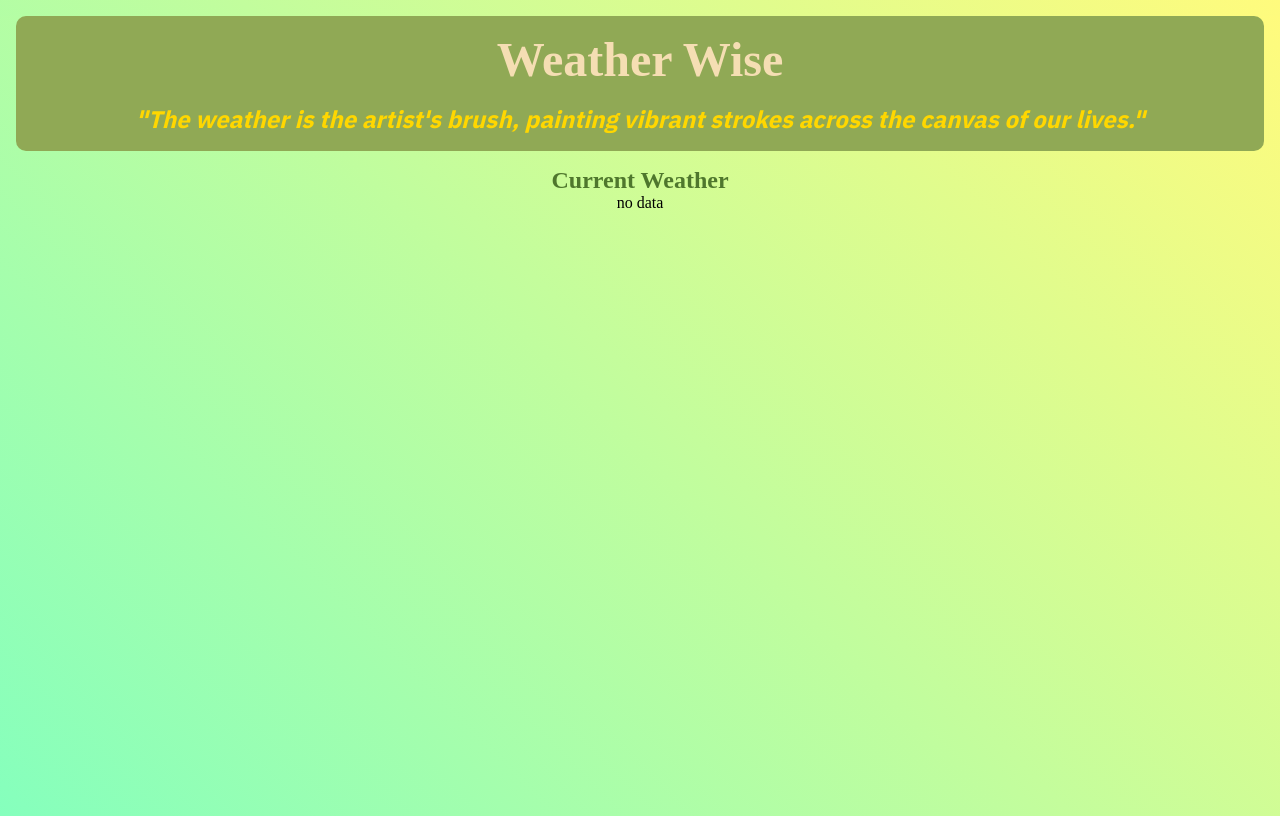
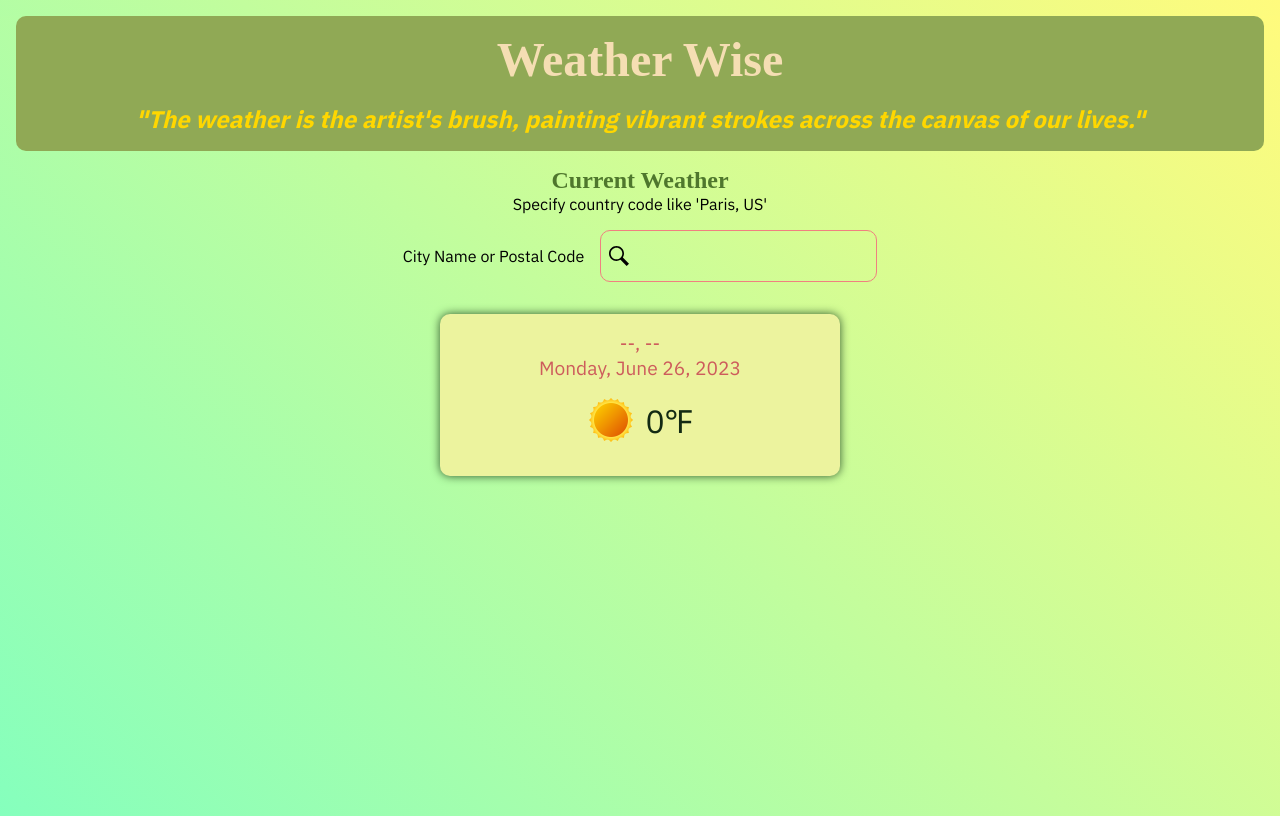
Before and after one commit to iamBharatManral/ng-local-weather-app, an Angular app: page / in a window 1280 px wide. Built offline with nearby package versions, Linux system fonts and the light colour scheme; no server answers; a web font is replaced by a local one.

Commit message:
feat: add capability for the user to enter country, zip code

```diff
--- a/src/app/app.component.html
+++ b/src/app/app.component.html
@@ -8,6 +8,7 @@
 
   <main>
     <h2>Current Weather</h2>
+    <app-city-search></app-city-search>
     <app-current-weather></app-current-weather>
   </main>
 </div>
--- /dev/null
+++ b/src/app/city-search/city-search.component.css
@@ -0,0 +1,31 @@
+.citySearch{
+  font-family: 'IBM Plex Sans', sans-serif;
+}
+.form{
+  padding: 1rem;
+  display: flex;
+  gap: 1rem;
+  justify-content: center;
+  align-items: center;
+}
+
+.search{
+  display: flex;
+  align-items: center;
+  justify-content: center;
+  border: 1px solid lightcoral;
+  border-radius: 10px;
+  padding: 0 0.5rem;
+}
+
+.search input{
+  padding: 1rem;
+  font-size: 1rem;
+  outline: none;
+  border: none;
+  background: transparent;
+}
+.search img{
+  width: 20px;
+  height: 20px;
+}
--- /dev/null
+++ b/src/app/city-search/city-search.component.html
@@ -0,0 +1,10 @@
+<div class="citySearch">
+  <div class="hint">Specify country code like 'Paris, US'</div>
+  <form class="form">
+    <label for="city" class="city">City Name or Postal Code</label>
+    <div class="search"><img src="/assets/img/search.svg" alt="search icon"> <input type="text" id="city" [formControl]="search"></div>
+  </form>
+  <div class="invalid" *ngIf="search.invalid">
+    {{getErrorMessage()}}
+  </div>
+</div>
--- /dev/null
+++ b/src/app/city-search/city-search.component.ts
@@ -0,0 +1,28 @@
+import {Component, OnInit} from '@angular/core';
+import {FormControl, Validators} from "@angular/forms";
+import {WeatherService} from "../weather/weather.service";
+import {debounceTime, filter, tap} from "rxjs";
+
+@Component({
+  selector: 'app-city-search',
+  templateUrl: './city-search.component.html',
+  styleUrls: ['./city-search.component.css']
+})
+export class CitySearchComponent {
+  search: FormControl = new FormControl('', [Validators.minLength(2)]);
+
+  constructor(private weatherService: WeatherService) {
+    this.search.valueChanges.pipe(debounceTime(1000), filter(() => !this.search.invalid), tap((searchValue: string) => this.doSearch(searchValue))).subscribe()
+  }
+
+  doSearch(searchValue: string) {
+    const userInput = searchValue.split(',').map(s => s.trim())
+    const searchText = userInput[0]
+    const country = userInput.length > 1 ? userInput[1] : undefined
+    this.weatherService.updateCurrentWeather(searchText, country)
+  }
+
+  getErrorMessage() {
+    return this.search.hasError('minlength') ? "Type more than one character to search" : ""
+  }
+}
--- a/src/app/current-weather/current-weather.component.html
+++ b/src/app/current-weather/current-weather.component.html
@@ -1,7 +1,4 @@
-<div *ngIf="!current">
-  no data
-</div>
-<div *ngIf="current" class="currentWeather">
+<div *ngIf="current$ | async as current" class="currentWeather">
   <div class="location">
     <div>{{current.city}}, {{current.country}}</div>
     <div>{{current.date | date: 'fullDate'}}</div>
--- a/src/app/current-weather/current-weather.component.ts
+++ b/src/app/current-weather/current-weather.component.ts
@@ -1,17 +1,18 @@
-import {Component, OnInit} from '@angular/core';
+import {Component, OnDestroy, OnInit} from '@angular/core';
 import {ICurrentWeather} from "../interfaces";
 import {WeatherService} from "../weather/weather.service";
+import {Observable, Subscription} from "rxjs";
 
 @Component({
   selector: 'app-current-weather',
   templateUrl: './current-weather.component.html',
   styleUrls: ['./current-weather.component.css']
 })
-export class CurrentWeatherComponent implements OnInit {
-  current: ICurrentWeather
+export class CurrentWeatherComponent {
+  current$: Observable<ICurrentWeather>
+  currentWeatherSubscription: Subscription
   constructor(private weatherService: WeatherService) {
+    this.current$ = this.weatherService.currentWeather$
   }
-  ngOnInit() {
-    this.weatherService.getCurrentWeather('Bethesda', 'US').subscribe(data => this.current = data)
-  }
+
 }
--- a/src/app/weather/weather.service.ts
+++ b/src/app/weather/weather.service.ts
@@ -1,10 +1,10 @@
-import { Injectable } from '@angular/core';
+import {Injectable} from '@angular/core';
 import {HttpClient, HttpParams} from "@angular/common/http";
 import {environment} from "../../environments/environment";
 import {ICurrentWeather} from "../interfaces";
-import {Observable, map} from "rxjs";
+import {Observable, map, BehaviorSubject} from "rxjs";
 
-interface ICurrentWeatherData{
+interface ICurrentWeatherData {
   weather: [{
     description: string,
     icon: string
@@ -18,18 +18,63 @@ interface ICurrentWeatherData{
   dt: number,
   name: string
 }
+
+interface Coordinates {
+  latitude: number,
+  longitude: number
+}
+
+export interface IWeatherService {
+  readonly currentWeather$: BehaviorSubject<ICurrentWeather>
+
+  getCurrentWeather(search: string | number, country?: string): Observable<ICurrentWeather>
+
+  getCurrentWeatherByCoords(coords: Coordinates): Observable<ICurrentWeather>
+
+  updateCurrentWeather(
+    search: string | number,
+    country?: string
+  ): void
+}
+
 @Injectable({
   providedIn: 'root'
 })
-export class WeatherService {
 
-  constructor(private httpClient: HttpClient) { }
-  getCurrentWeather(city: string, country: string) : Observable<ICurrentWeather>{
-    const uriParams = new HttpParams().set('q', `${city},${country}`).set('appid', environment.appId)
+export class WeatherService implements IWeatherService {
+  readonly currentWeather$ = new BehaviorSubject<ICurrentWeather>({
+    city: '--',
+    country: '--',
+    date: Date.now(),
+    image: 'assets/img/sunny.png',
+    temperature: 0,
+    description: ''
+  })
+
+  constructor(private httpClient: HttpClient) {
+  }
+
+  getCurrentWeather(search: string | number, country?: string): Observable<ICurrentWeather> {
+    let uriParams = new HttpParams()
+    if (typeof search === "string") {
+      uriParams = uriParams.set('q', country ? `${search},${country}` : search)
+    } else {
+      uriParams = uriParams.set("zip", 'search')
+    }
+    return this.getCurrentWeatherHelper(uriParams)
+  }
+
+  updateCurrentWeather(search: string | number, country?: string) {
+    this.getCurrentWeather(search, country).subscribe(weather => this.currentWeather$.next(weather))
+  }
+
+  private getCurrentWeatherHelper(uriParams: HttpParams): Observable<ICurrentWeather> {
+    uriParams = uriParams.set('appid', environment.appId)
     return this.httpClient.get<ICurrentWeatherData>(
-      `${environment.baseUrl}api.openweathermap.org/data/2.5/weather?`,{params: uriParams}
+      `${environment.baseUrl}api.openweathermap.org/data/2.5/weather?`, {params: uriParams}
     ).pipe(map(data => this.transformToICurrentWeather(data)))
   }
+
   private transformToICurrentWeather(data: ICurrentWeatherData): ICurrentWeather {
     return {
       city: data.name,
@@ -40,7 +85,14 @@ export class WeatherService {
       description: data.weather[0].description
     }
   }
-  private convertKelvinToFahrenheit(kelvin: number): number{
+
+  getCurrentWeatherByCoords(coords: Coordinates): Observable<ICurrentWeather> {
+    const uriParams = new HttpParams().set("lat", coords.latitude.toString()).set("lon", coords.longitude.toString())
+    return this.getCurrentWeatherHelper(uriParams)
+
+  }
+
+  private convertKelvinToFahrenheit(kelvin: number): number {
     return kelvin * 9 / 5 - 459.67
   }
 }
```
Also changed, not shown: src/app/app.module.ts (+10 -5 lines), src/assets/img/search.svg (added), 1 other file (tests, documents, lock files or other folders).
